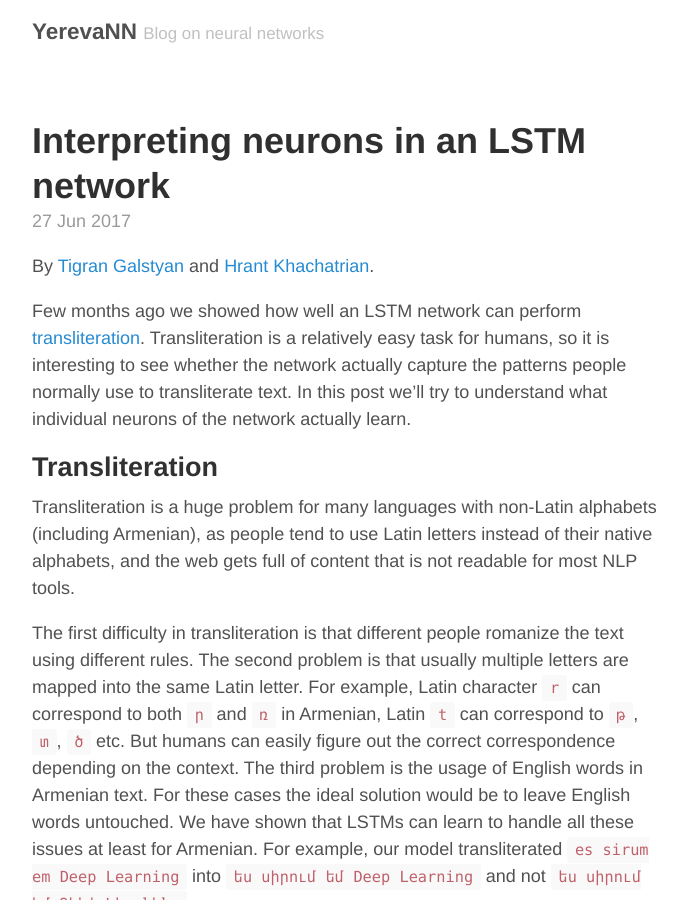
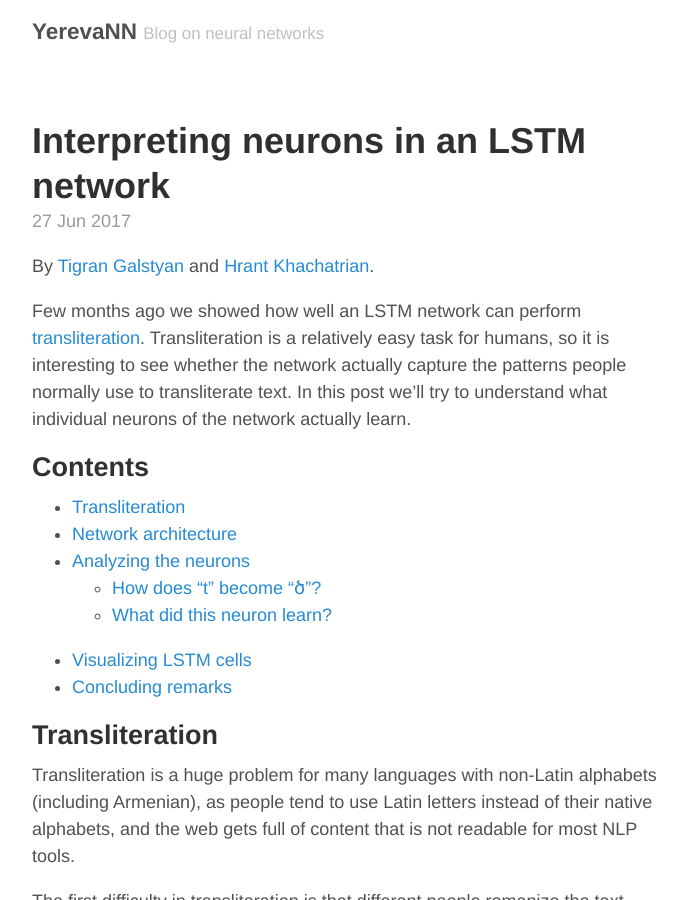
Before and after one commit to YerevaNN/yerevann.github.io, a Jekyll site: the page built from _posts/2017-06-27-interpreting-neurons-in-an-LSTM-network.md, in a window 1280 px wide and 900 px high. Shown: the whole window, without its empty margins (293-980 px from the left). Built offline with Jekyll 4.4.1, drawn with Linux system fonts in a browser that asks for light colours; comment, search, counter and statistics services are not loaded.

Commit message:
add table of contents

```diff
--- a/_posts/2017-06-27-interpreting-neurons-in-an-LSTM-network.md
+++ b/_posts/2017-06-27-interpreting-neurons-in-an-LSTM-network.md
@@ -13,6 +13,13 @@ By [Tigran Galstyan](https://github.com/TigranGalstyan) and
 
 Few months ago we showed how well an LSTM network can perform [
 transliteration](http://yerevann.github.io/2016/09/09/automatic-transliteration-with-lstm/). Transliteration is a relatively easy task for humans, so it is interesting to see whether the network actually capture the patterns people normally use to transliterate text. In this post we'll try to understand what individual neurons of the network actually learn.
+
+<!--more-->
+
+## Contents
+{:.no_toc}
+* TOC
+{:toc}
 
 ## Transliteration
 
```
